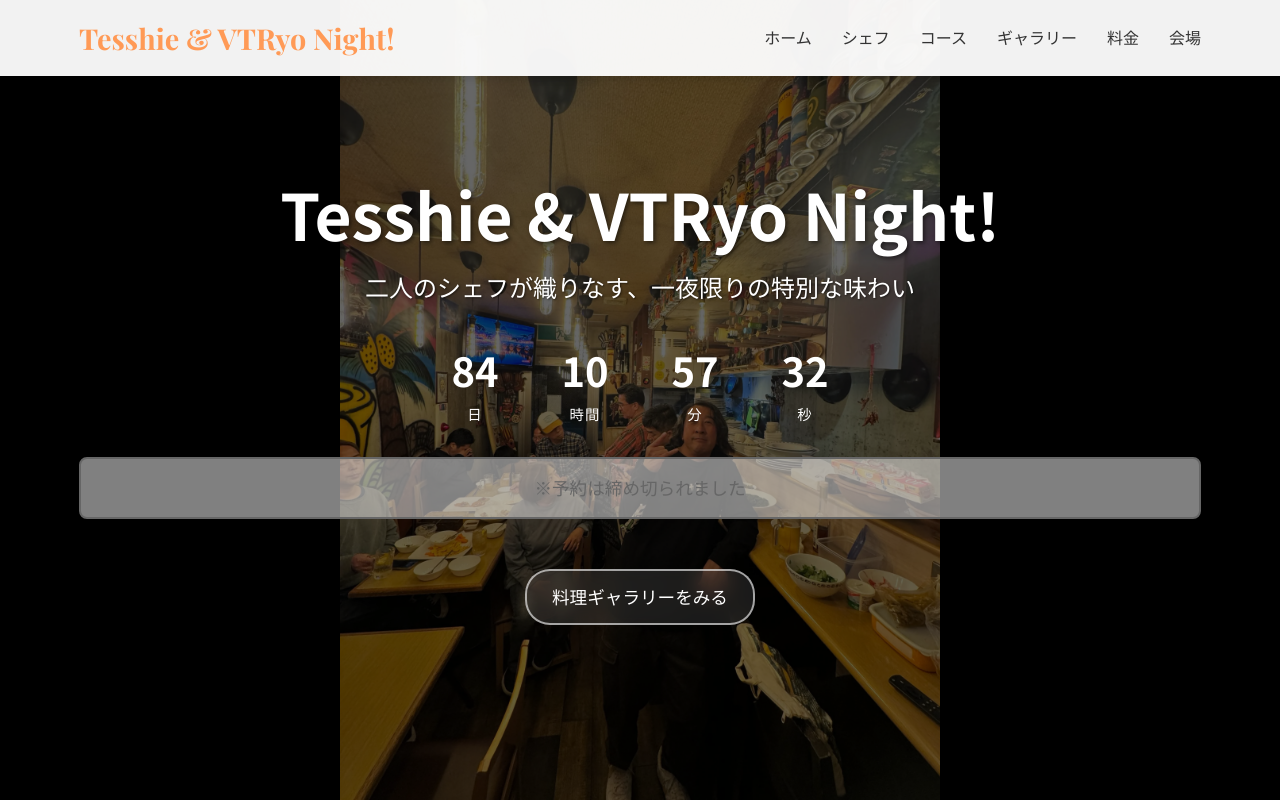
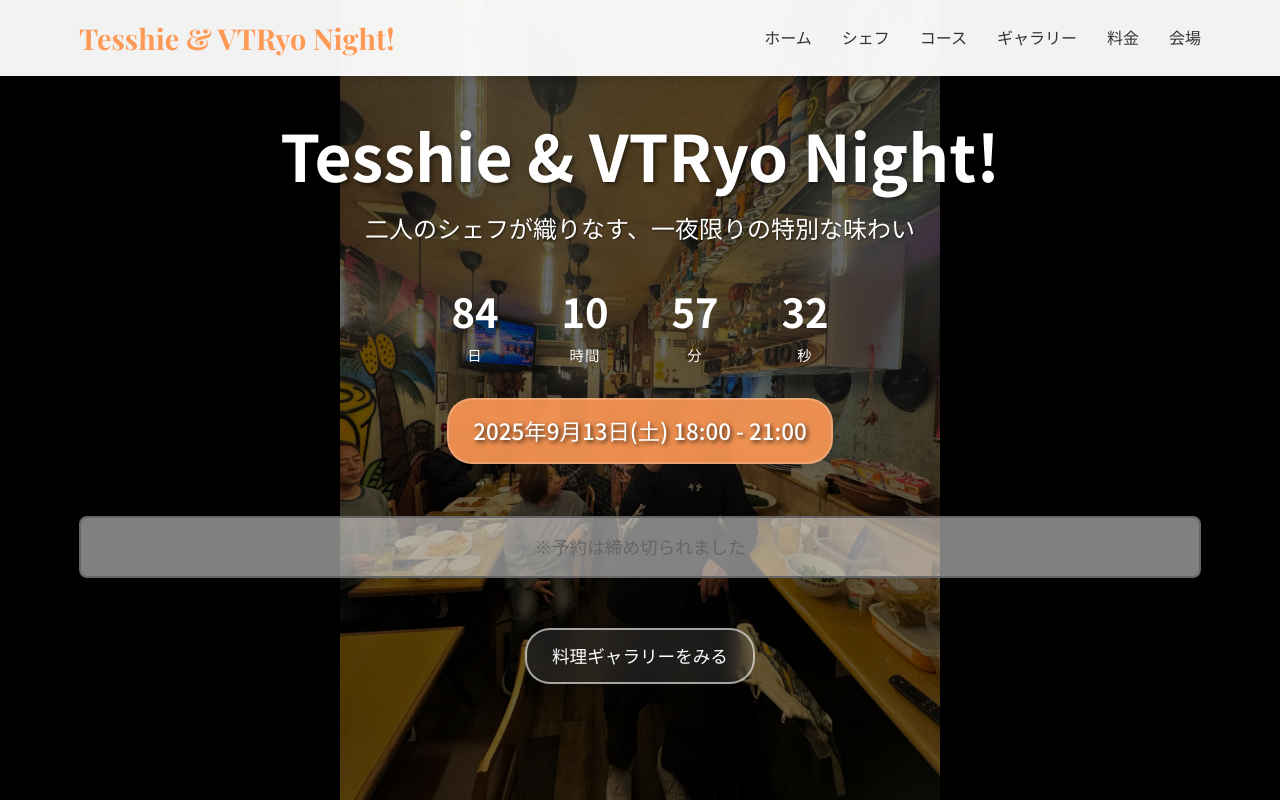
Before and after one commit to VTRyo/event.vtryo, a plain HTML site: page fukuoka/2025/tesshie_vtryo_night/index.html in a window 1280 px wide. Shown: the top 802 px of the page. Drawn offline with nearby package versions, Linux system fonts and the light colour scheme.

Commit message:
style: display event date in hero section with elegant styling
- Show event date (2025年9月13日) in hero section
- Apply rounded background with brand color and transparency
- Add text shadow and backdrop blur for better readability

```diff
--- a/fukuoka/2025/tesshie_vtryo_night/style.css
+++ b/fukuoka/2025/tesshie_vtryo_night/style.css
@@ -361,11 +361,17 @@ section
 
 .hero .date
 {
-    font-size: 1.2rem;
-
-    display: none; /* イベント日付を非表示に変更 */
-
+    font-size: 1.4rem;
+    font-weight: 500;
+    color: var(--text-white);
+    text-shadow: 2px 2px 4px rgba(0, 0, 0, 0.7);
+    background: rgba(255, 154, 86, 0.9);
+    padding: 0.8rem 1.5rem;
+    border-radius: 25px;
+    display: inline-block;
     margin-bottom: 2rem;
+    backdrop-filter: blur(5px);
+    border: 2px solid rgba(255, 255, 255, 0.2);
 }
 
 .qr-code-container
```
